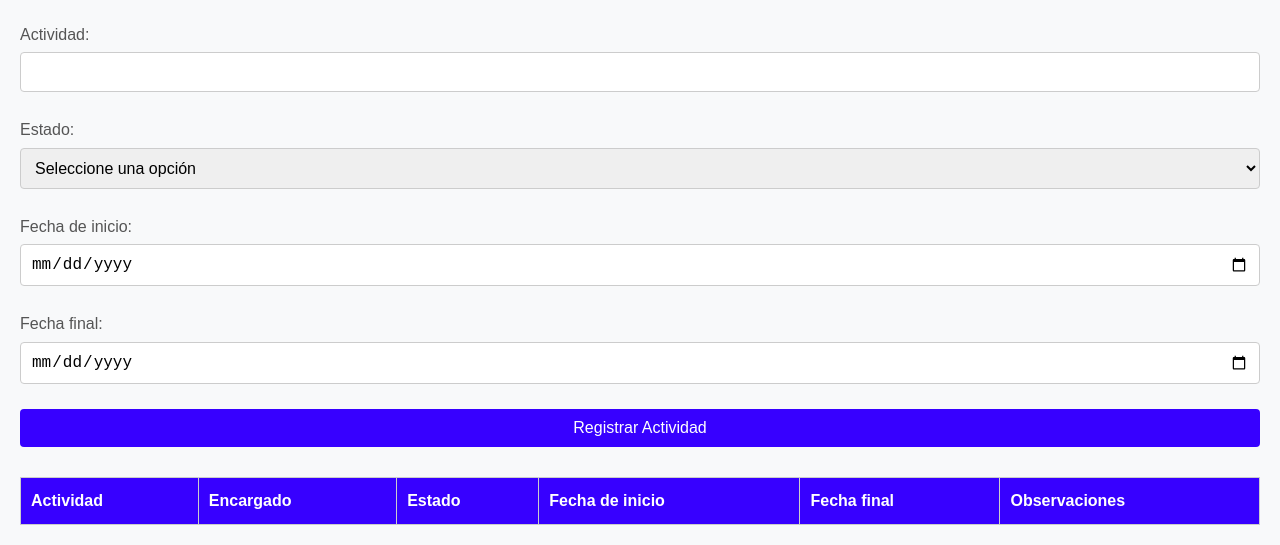
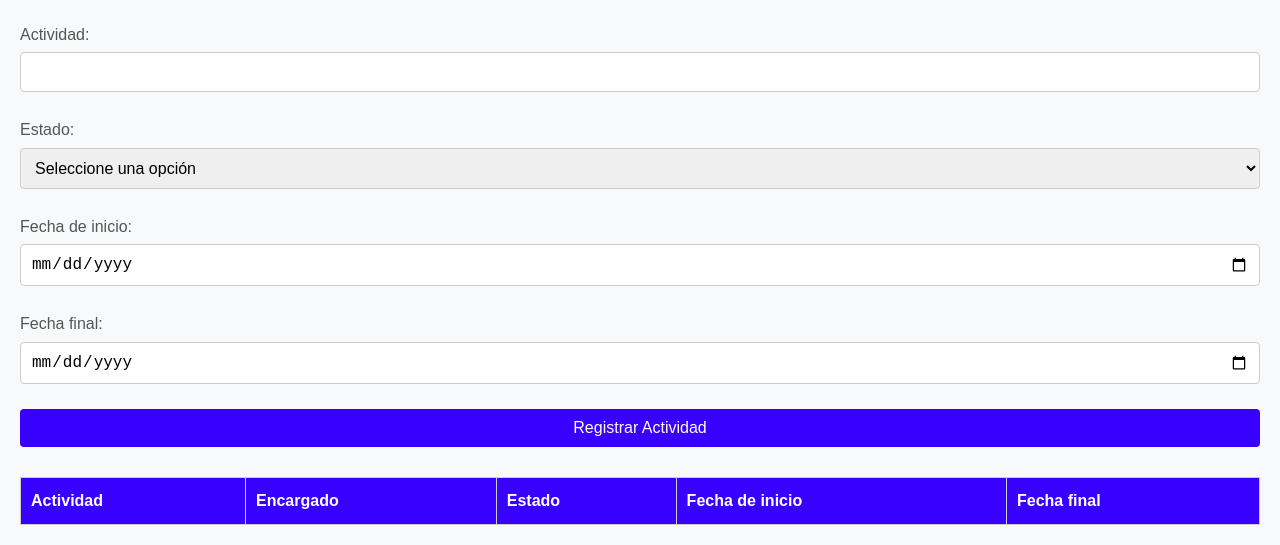
Before and after one commit to kevinpineda22/servido-web, a website: page index.html in a window 1280 px wide. Shown: the part 581-1126 px from the top of the page. Drawn offline with Linux system fonts and the light colour scheme.

Commit message:
actulizaciones del proyecto

```diff
--- a/index.html
+++ b/index.html
@@ -71,7 +71,7 @@
                 <th>Estado</th>
                 <th>Fecha de inicio</th>
                 <th>Fecha final</th>
-                <th>Observaciones</th>
+
             </tr>
         </thead>
         <tbody id="activityTableBody">
```
